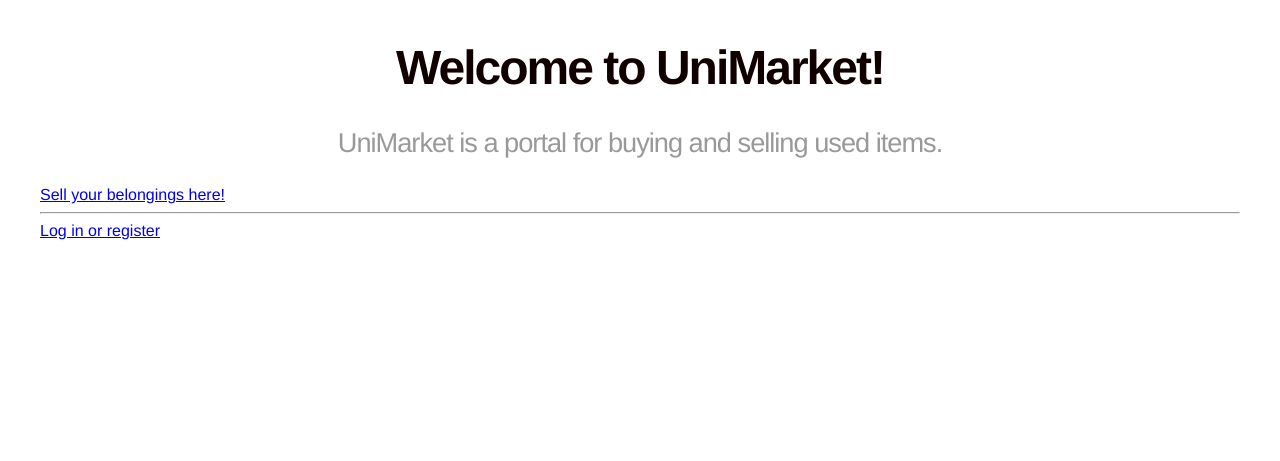
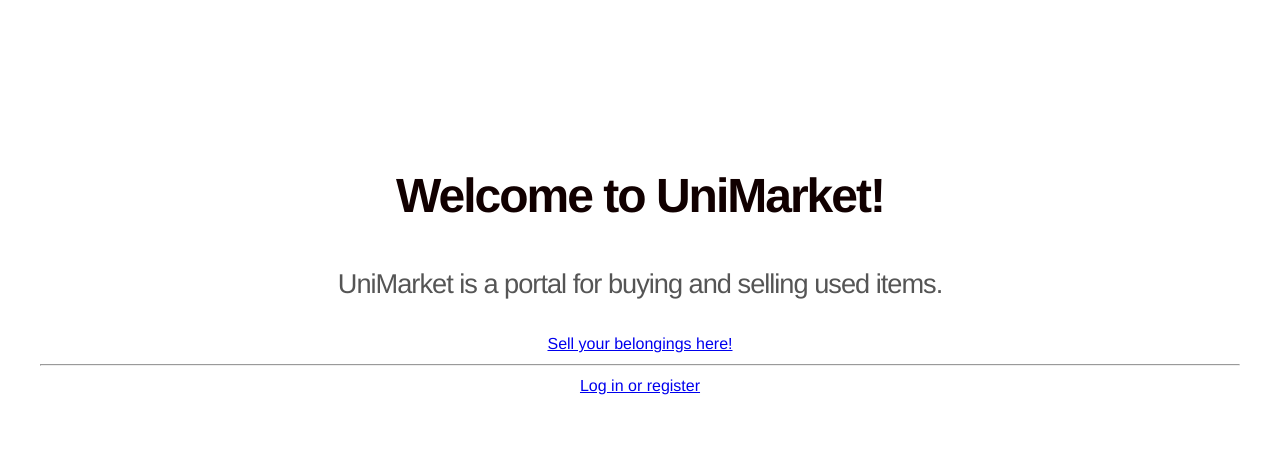
Before and after one commit to henriimmonen/UniMarket, a Flask app: page / in a window 1280 px wide. Shown: the top 461 px of the page. Run offline with Flask 2, Linux system fonts and the light colour scheme.

Commit message:
Adjusted the colors.

```diff
--- a/static/CSS/main.css
+++ b/static/CSS/main.css
@@ -1,18 +1,24 @@
 body {
     margin: 0;
-    padding: 0;
-    font-family: "Helvetica Neue", Helvetica, Arial, sans-serif;
+    font-family: 'Helvetica', 'Arial', sans-serif;
+    line-height: 1.5;
+    padding: 4em 1em;
+    color:#555;
+    text-align: center;
   }
 
 .container {
   width: 1200px;
   margin: 0 auto;
+  text-align: center;
+  color: #555;
 
 }
 
 h1 {
   font-size: 3em;
-  margin-top: 40px;
+  margin-top: 1em;
+  padding-top: 1em;
   text-align: center;
   letter-spacing: -2px;
   color: #100;
@@ -24,5 +30,5 @@ h3 {
     margin-top: 30px;
     text-align: center;
     letter-spacing: -1px;
-    color:#999;
+    color:#555;
   }
```
